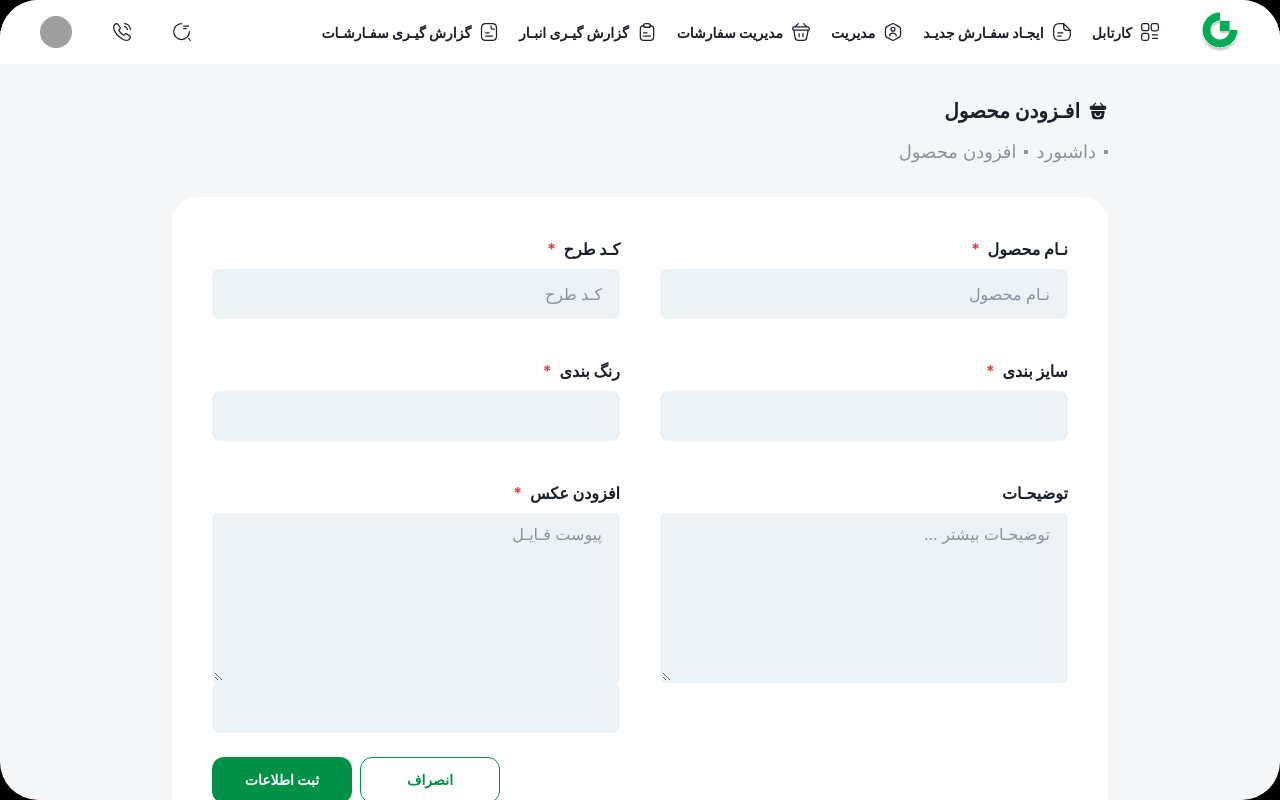
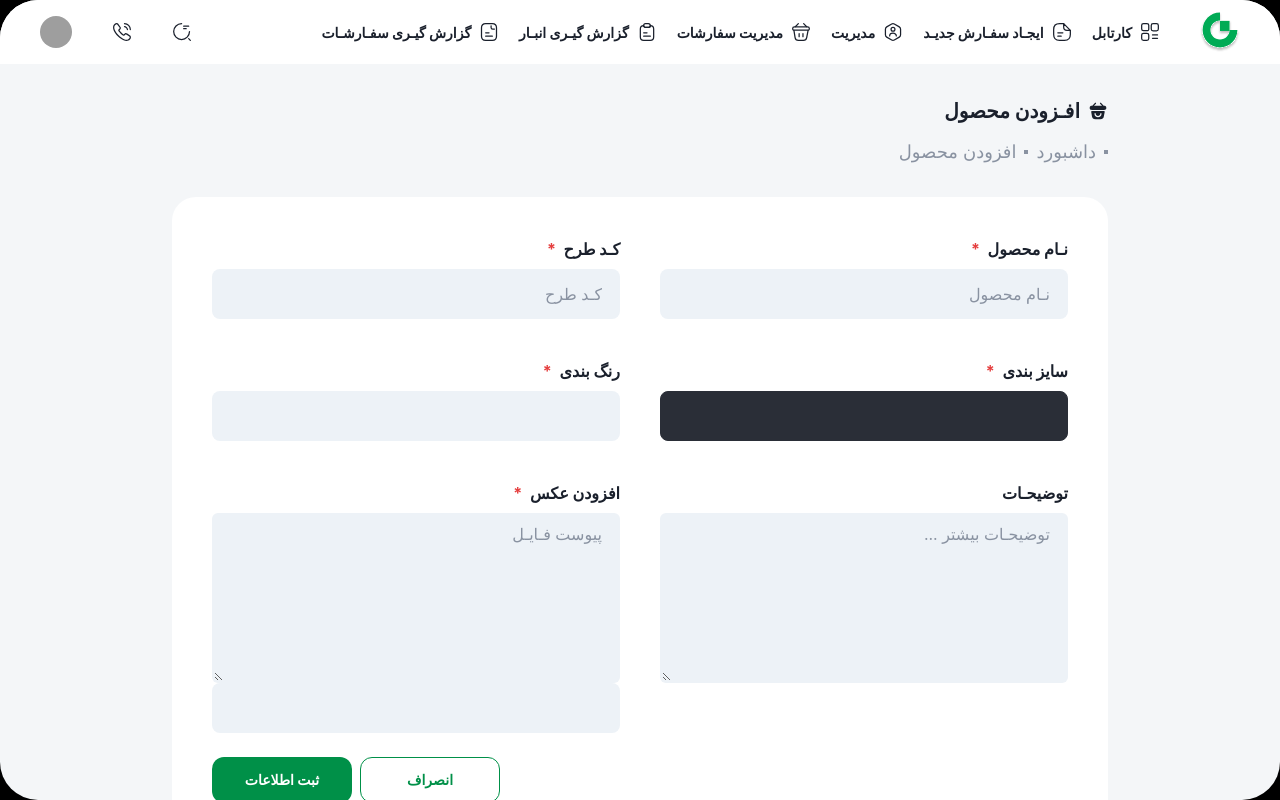
Before and after one commit to MaryamEsmaily/carpet-management, a React (Create React App) app: page /app/products/add-product in a window 1280 px wide. Built offline with nearby package versions, Linux system fonts and the light colour scheme; grey boxes are pictures that could not be loaded.

Commit message:
use SelectCustom in addProduct

```diff
--- a/src/container/views/app/products/AddProduct/index.jsx
+++ b/src/container/views/app/products/AddProduct/index.jsx
@@ -9,8 +9,9 @@ import {
   Stack,
   Textarea,
 } from "@chakra-ui/react";
+import SelectCustom from "components/custom/SelectCustom";
 import { useFormik } from "formik";
-import React from "react";
+import React, { useState } from "react";
 //
 const initialValues = {
   productName: "",
@@ -24,11 +25,21 @@ const initialValues = {
 function AddProduct() {
   //
   const handleSubmit = () => {};
+
   //
   const formik = useFormik({
     onSubmit: handleSubmit,
     initialValues: initialValues,
   });
+  // multi selects stuff
+  const options = [
+    { value: "1", label: "Wheat Gluten" },
+    { value: "2", label: "Rye Gluten" },
+  ];
+  const [selected, setSelected] = useState([]);
+  const handleSelectChange = (values) => {
+    setSelected(values);
+  };
   //
   return (
     <Box
@@ -52,7 +63,12 @@ function AddProduct() {
           </FormControl>
           <FormControl mt={10} isRequired>
             <FormLabel fontWeight="bold">سایز بندی </FormLabel>
-            <Input variant="filled" {...formik.getFieldProps("sizes")} />
+            <SelectCustom
+              onChange={handleSelectChange}
+              isMulti
+              options={options}
+              value={selected}
+            />
           </FormControl>
           <FormControl mt={10}>
             <FormLabel fontWeight="bold">توضیحـات</FormLabel>
```
